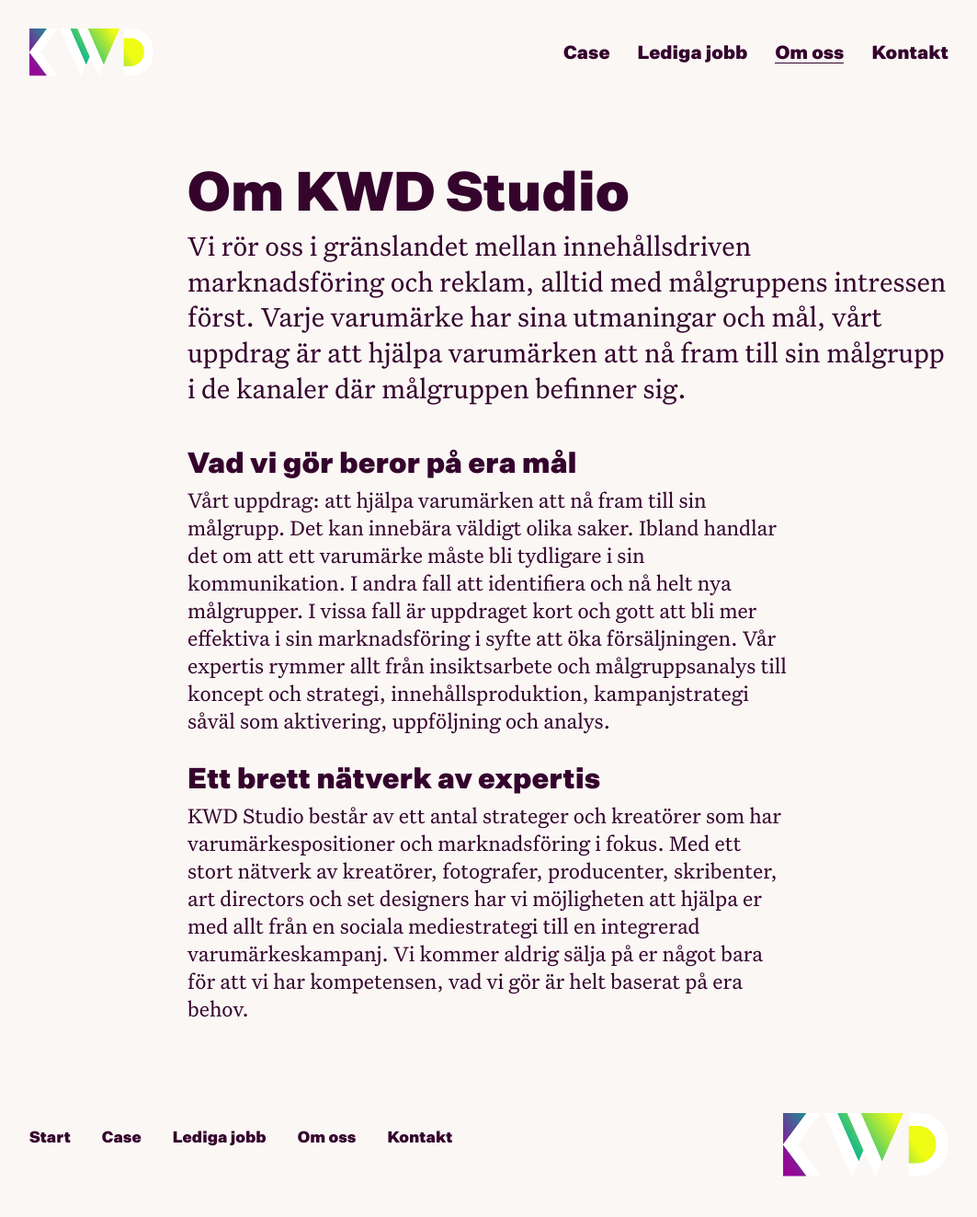
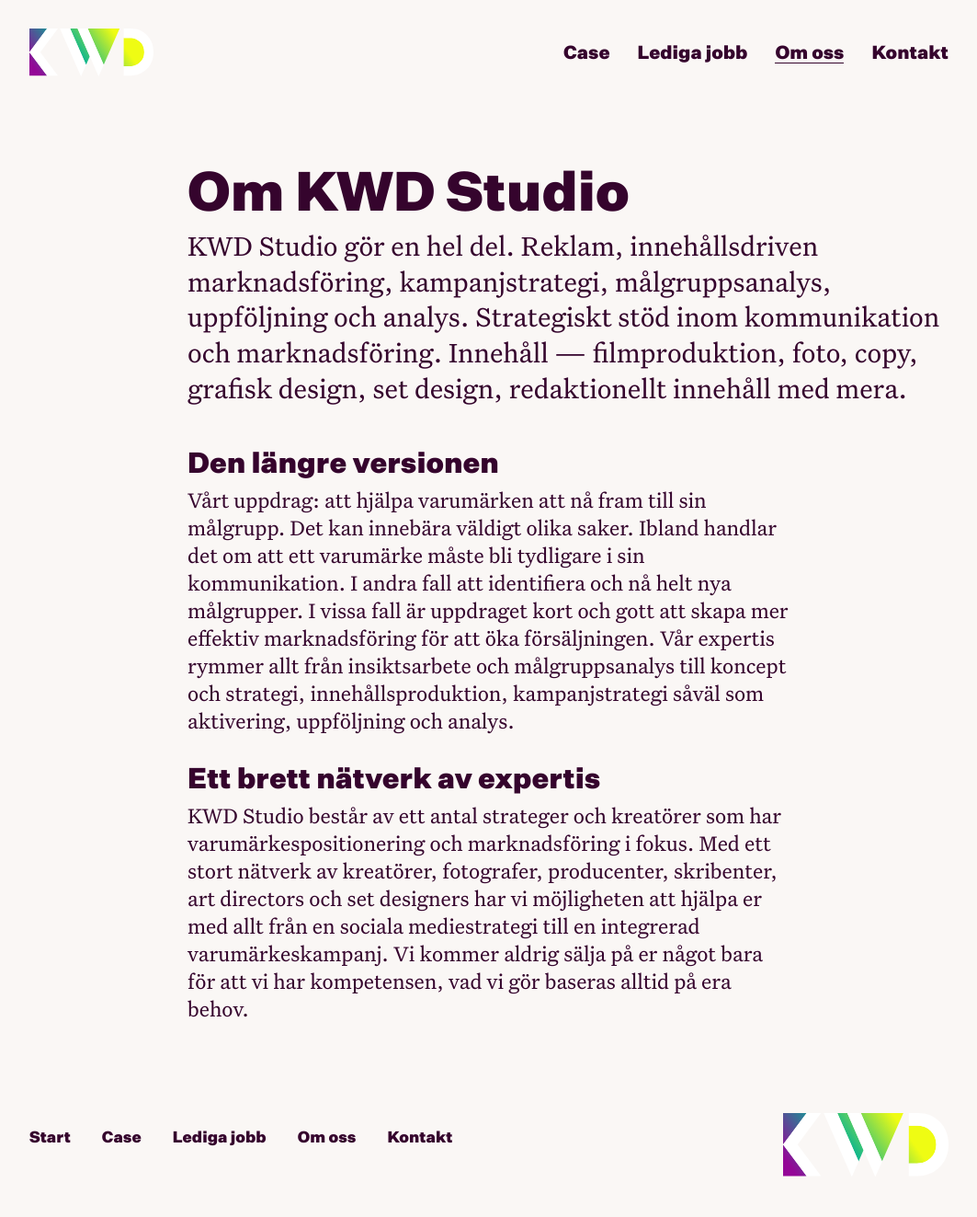
Before and after one commit to kwdstudio/kwdstudio.github.io, a Jekyll site: the page built from om-oss.html, in a window 1280 px wide. Shown: the whole page at 92% size, without its empty margins (108-1171 px from the left). Built offline with Jekyll 4.4.1, drawn with Linux system fonts in a browser that asks for light colours.

Commit message:
Update om-oss.html
updated copy

```diff
--- a/om-oss.html
+++ b/om-oss.html
@@ -17,8 +17,7 @@ redirect_from:
       <div class="Grid-item Grid-item-m--22-of-24 Grid-item-ml--20-of-24 Grid-item-l--20-of-24 Grid-item-s--push-1 Grid-item-m--push-3 Grid-item-l--push-4">
         <h1 class="ContentHead-heading">Om KWD Studio</h1>
 
-        <div class="ContentHead-lead"><p>Vi rör oss i gränslandet mellan innehållsdriven marknadsföring och reklam, alltid med målgruppens intressen först. Varje varumärke har sina utmaningar och mål, vårt uppdrag är att hjälpa varumärken att nå fram till sin målgrupp i de kanaler där målgruppen befinner sig.
-        </p></div>
+        <div class="ContentHead-lead"><p>KWD Studio gör en hel del. Reklam, innehållsdriven marknadsföring, kampanjstrategi, målgruppsanalys, uppföljning och analys. Strategiskt stöd inom kommunikation och marknadsföring. Innehåll — filmproduktion, foto, copy, grafisk design, set design, redaktionellt innehåll med mera.</p></div>
       </div>
     </div>
   </header>
@@ -26,11 +25,11 @@ redirect_from:
 <div class="Wrapper Text u-spacingTopHectoGentle">
   <div class="Grid Grid--center Grid--padded Grid--compensatePadded">
     <div class="Grid-item Grid-item-s--22-of-24 Grid-item-m--18-of-24 Grid-item-ml--17-of-24 Grid-item-l--16-of-24">
-      <h2>Vad vi gör beror på era mål </h2>
-      <p> Vårt uppdrag: att hjälpa varumärken att nå fram till sin målgrupp. Det kan innebära väldigt olika saker. Ibland handlar det om att ett varumärke måste bli tydligare i sin kommunikation. I andra fall att identifiera och nå helt nya målgrupper. I vissa fall är uppdraget kort och gott att bli mer effektiva i sin marknadsföring i syfte att öka försäljningen. Vår expertis rymmer allt från insiktsarbete och målgruppsanalys till koncept och strategi, innehållsproduktion, kampanjstrategi såväl som aktivering, uppföljning och analys.
+      <h2>Den längre versionen </h2>
+      <p>Vårt uppdrag: att hjälpa varumärken att nå fram till sin målgrupp. Det kan innebära väldigt olika saker. Ibland handlar det om att ett varumärke måste bli tydligare i sin kommunikation. I andra fall att identifiera och nå helt nya målgrupper. I vissa fall är uppdraget kort och gott att skapa mer effektiv marknadsföring för att öka försäljningen. Vår expertis rymmer allt från insiktsarbete och målgruppsanalys till koncept och strategi, innehållsproduktion, kampanjstrategi såväl som aktivering, uppföljning och analys.</p>
 
       <h2>Ett brett nätverk av expertis</h2>
-      <p>KWD Studio består av ett antal strateger och kreatörer som har varumärkespositioner och marknadsföring i fokus. Med ett stort nätverk av kreatörer, fotografer, producenter, skribenter, art directors och set designers har vi möjligheten att hjälpa er med allt från en sociala mediestrategi till en integrerad varumärkeskampanj. Vi kommer aldrig sälja på er något bara för att vi har kompetensen, vad vi gör är helt baserat på era behov.</p>
+      <p>KWD Studio består av ett antal strateger och kreatörer som har varumärkespositionering och marknadsföring i fokus. Med ett stort nätverk av kreatörer, fotografer, producenter, skribenter, art directors och set designers har vi möjligheten att hjälpa er med allt från en sociala mediestrategi till en integrerad varumärkeskampanj. Vi kommer aldrig sälja på er något bara för att vi har kompetensen, vad vi gör baseras alltid på era behov.</p>
     </div>
     </div>
   </div>
```
